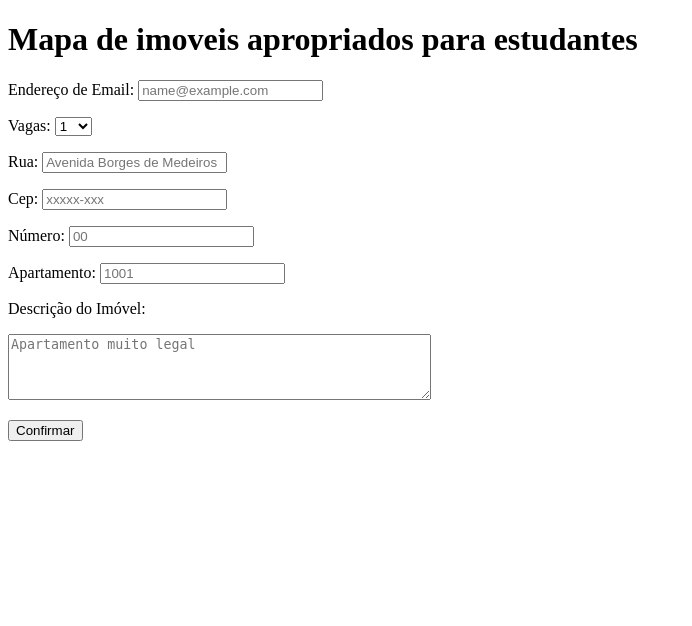
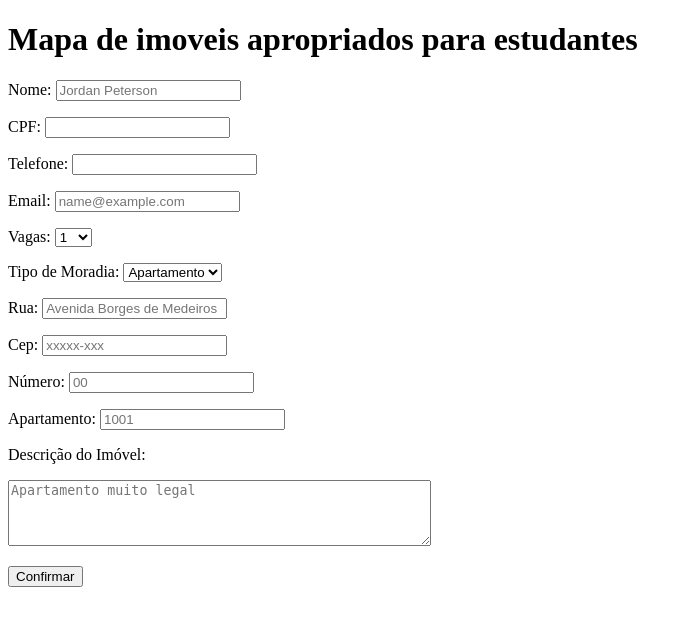
Before and after one commit to FranciscoThiesen/INF1410, a Flask app: template templates/example.html in a window 1280 px wide. Shown: the top 626 px of the page, without its empty margins (0-692 px from the left). Run offline with Flask 2, Linux system fonts and the light colour scheme; the template is opened without the code that fills it, so the values that code supplies are empty; parts of the project's set-up code (start-up, migrations or seed data) failed here and were passed over.

Commit message:
usuario jah eh capaz de inserir os dados na base de dados atravez do site

```diff
--- a/app.py
+++ b/app.py
@@ -4,7 +4,7 @@ from flask_googlemaps import Map
 from home import Home
 from flask_sqlalchemy import SQLAlchemy
 from flask import request, redirect
-from database import get_homes_list
+import database
 import googlemaps
 from datetime import datetime
 
@@ -20,10 +20,6 @@ with open('.env') as f:
 app.config['SQLALCHEMY_DATABASE_URI'] = 'sqlite:///data_base.db'
 
 GoogleMaps(app, key = api_key)
-
-""" def get_coords(rua, cep, cidade, estado, numero):
-    gmaps = googlemaps.Client(key=api_key)
-    geo_code_res =  """
 
 def gen_markers(homes):
     keys = ['lat', 'lng', 'infobox', 'zIndex', 'icon']
@@ -49,12 +45,7 @@ def mapview():
         markers=[(37.4419, -122.1419)]
     )
 
-
-    """     h1 = Home(-22.97900, -43.232999, "apartamento", 2, "Apartamento compartilhado")
-    h2 = Home(-22.97800,  -43.234999, "republica", 3, "República Feminina")
-    h3 = Home(-22.97900,  -43.235000, "acampamento", 1, "morte")
-    homes = [h1, h2, h3] """
-    homes = get_homes_list()
+    homes = database.get_homes_list()
     rmarkers = gen_markers(homes)
 
 
@@ -79,24 +70,39 @@ def mapview():
 @app.route("/", methods=["POST"])
 def get_form():
     if request.method == 'POST':
+        nome = request.form['nome']
+        cpf = request.form['cpf']
+        tel = request.form['telefone']
         email = request.form['_email']
         vagas = int(request.form['vagas'])
         rua = request.form['rua']
         cep = request.form['cep']
-        num = request.form['num']
-        apt = request.form['apt']
+        num = int(request.form['num'])
+        apt = int(request.form['apt'])
         dscp = request.form['descricao']
+        tipo = request.form['_type']
 
     #debug purposes only
-    print(email + "\n" + str(vagas) + "\n" + rua + "\n" + cep + "\n" + num + "\n" + apt + "\n" + dscp)
+    print(email + "\n" + str(vagas) + "\n" + rua
+        + "\n" + cep + "\n" + str(num) + "\n" + str(apt) + "\n"
+            + dscp + "\n" + tipo + "\n" + nome + "\n"
+            + cpf +"\n" + tel )
 
     gmaps = googlemaps.Client(key=api_key)
-    geocode_result = gmaps.geocode('1600 Amphitheatre Parkway, Mountain View, CA')
-    print(geocode_result[0]['geometry']['location'])
-    lat = float (geocode_result[0]['geometry']['location']['lat'])
-    lng = float (geocode_result[0]['geometry']['location']['lng'])
-    """     print(lat)
-    print(lng) """
+    try:
+        geocode_result = gmaps.geocode(str(num)+' '+ rua +', Rio de Janeiro, '+ 'RJ')
+        #print(geocode_result[0]['geometry']['location'])
+        lat = float (geocode_result[0]['geometry']['location']['lat'])
+        lng = float (geocode_result[0]['geometry']['location']['lng'])
+        """     print(lat)
+        print(lng) """
+    except:
+        print("Unable to get latitude and longitude from address")
+        raise(ValueError)
+
+    h = Home(lat, lng, tipo, vagas, dscp, nome, cpf, tel, cep, rua, tipo, num)
+
+    database.insert_data(h)
 
 
 
--- a/templates/example.html
+++ b/templates/example.html
@@ -8,7 +8,19 @@
         {{sndmap.html}}
         <form method="POST">
             <div class="form-group">
-              <label for="formControlEmail">Endereço de Email:</label>
+                <label for="Nome">Nome:</label>
+                <input type="text" id="Nome" placeholder="Jordan Peterson" name="nome">
+                <p></p>
+            <div class="form-group">
+                <label for="CPF">CPF:</label>
+                <input type="text" id="cpf" name="cpf">
+                <p></p>
+            <div class="form-group">
+                <label for="telefone">Telefone:</label>
+                <input type="tel" id="tel" name="telefone">
+                <p></p>
+            <div class="form-group">
+              <label for="formControlEmail">Email:</label>
               <input type="email" class="form-control" id="formControlEmail" placeholder="name@example.com" name="_email">
               <p></p>
             </div>
@@ -28,6 +40,15 @@
               </select>
             </div>
            <p></p>
+           <div class="form-group">
+            <label for="Tipo de Moradia">Tipo de Moradia:</label>
+            <select class="form-control" id="tipoMoradia" name="_type">
+              <option>Apartamento</option>
+              <option>República</option>
+              <option>Casa</option>
+            </select>
+          </div>
+          <p></p>
             <div class="form-group">
               <label for="Street">Rua: </label> <t></t>
               <input type="text" cols="20" rows="1" name="rua" placeholder="Avenida Borges de Medeiros" >
```
Also changed, not shown: database.py (+31 -8 lines), home.py (+11 -1 lines), data.db, temp.txt (deleted).
